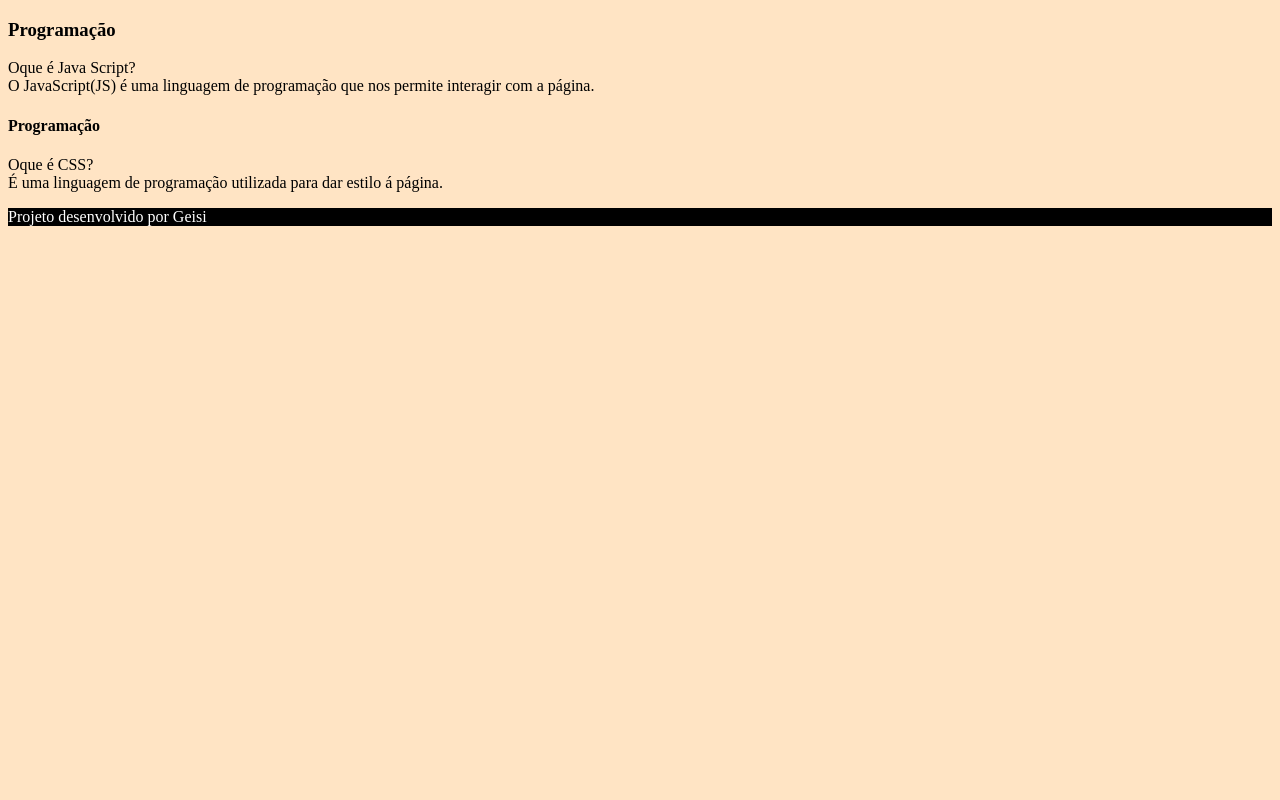
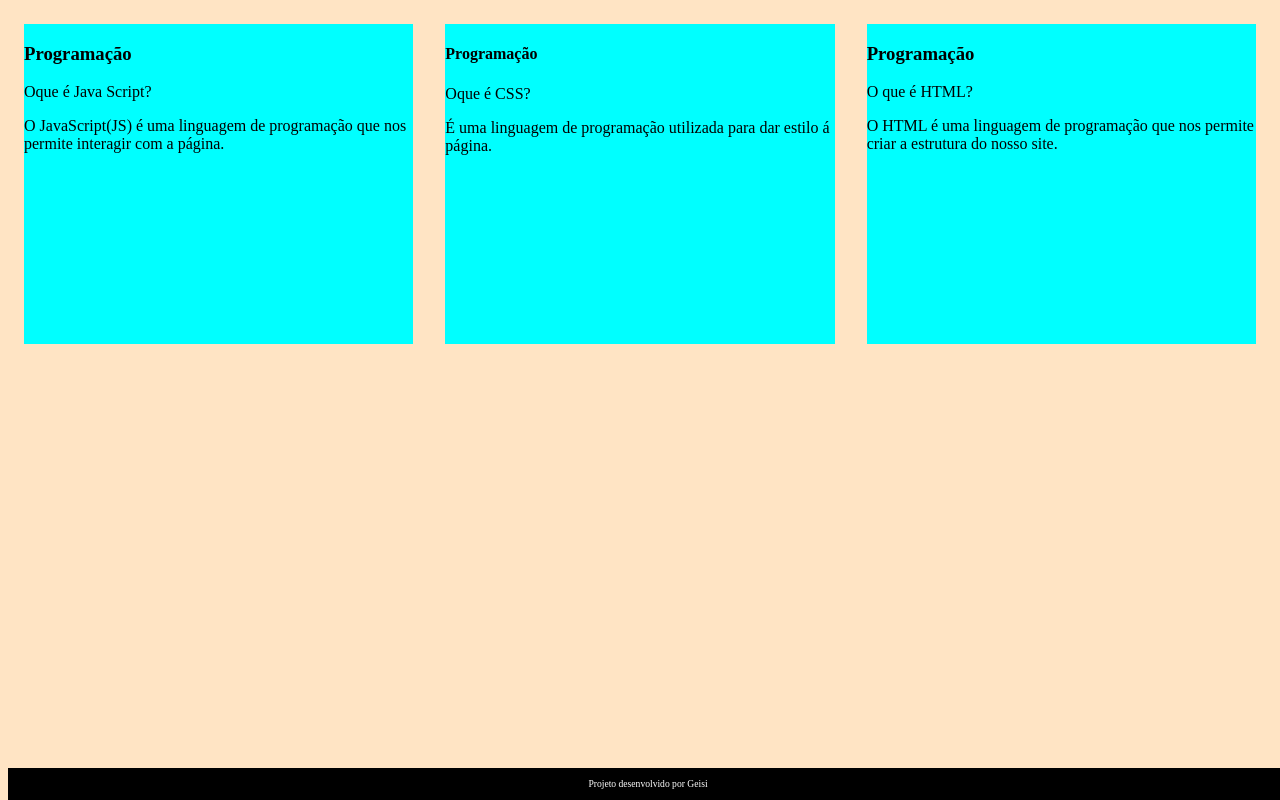
Before and after one commit to GeisianeAlbino/Ferramenta-de-estudos-Geisi, a plain HTML site: page index.html in a window 1280 px wide. Drawn offline with Linux system fonts and the light colour scheme; a web font is replaced by a local one.

Commit message:
iniciamos a aula 3

```diff
--- a/assets/style.css
+++ b/assets/style.css
@@ -1,7 +1,31 @@
 body {
      background-color: bisque;
+      font-family: Bai Jamjuree;
 }
-   footer{
-    background-color: black;
-    color: white;
-   }
+
+#container{
+     display:flex ;
+}
+
+.cartão{
+    margin: 1rem 1rem;
+    background-color: aqua;
+    height: 20rem;
+    flex-grow: 1;
+    flex-basis: calc(33% - 6rem);
+}
+
+footer {
+     background-color: black;
+     color: white;
+     bottom: 0;
+     position: fixed;
+     width: 100%;
+     height: 2rem;
+}
+
+footer p {
+     text-align: center;
+     font-size: 0.6rem;
+     margin-top: 0,5rem;
+}
--- a/index.html
+++ b/index.html
@@ -18,24 +18,37 @@
     <main>
         <section id="container">
             <article class="cartão">
-                <div class="cartão_conteúdo">
+                <div class="cartão__conteúdo">
                     <h3>Programação</h3>
-                    <div class="cartão_conteúdo_pergunta">
-                        Oque é Java Script?
-                        <div class="cartão_conteúdo_resposta">
-                            O JavaScript(JS) é uma linguagem de programação que nos permite interagir com a página.
+                    <div class="cartão__conteúdo_pergunta">
+                        <p>Oque é Java Script?</p>
+                        <div class="cartão__conteúdo_resposta">
+                            <p>O JavaScript(JS) é uma linguagem de programação que nos permite interagir com a página.
+                            </p>
+                        </div>
+                    </div>
+                </div>
+            </article>
+
+            <article class="cartão">
+                <div class="cartão__conteúdo">
+                    <h4>Programação</h4>
+                    <div>
+                        <p>Oque é CSS?</p>
+                        <div>
+                            <p>É uma linguagem de programação utilizada para dar estilo á página.</p>
                         </div>
                     </div>
                 </div>
             </article>
             <article class="cartão">
-                <div class="cartão_conteúdo">
-                    <h4>Programação</h4>
-                    <div>
-                        Oque é CSS?
-                        <div>
-                            É uma linguagem de programação utilizada para dar estilo á página.
-                        </div>
+                <div class="cartão___conteudo">
+                    <h3> Programação </h3>
+                    <div class="cartão___conteudo___pergunta">
+                        <p>O que é HTML?</p>
+                    </div>
+                    <div class="cartão___conteudo___resposta">
+                        <p>O HTML é uma linguagem de programação que nos permite criar a estrutura do nosso site.</p>
                     </div>
                 </div>
             </article>
```
